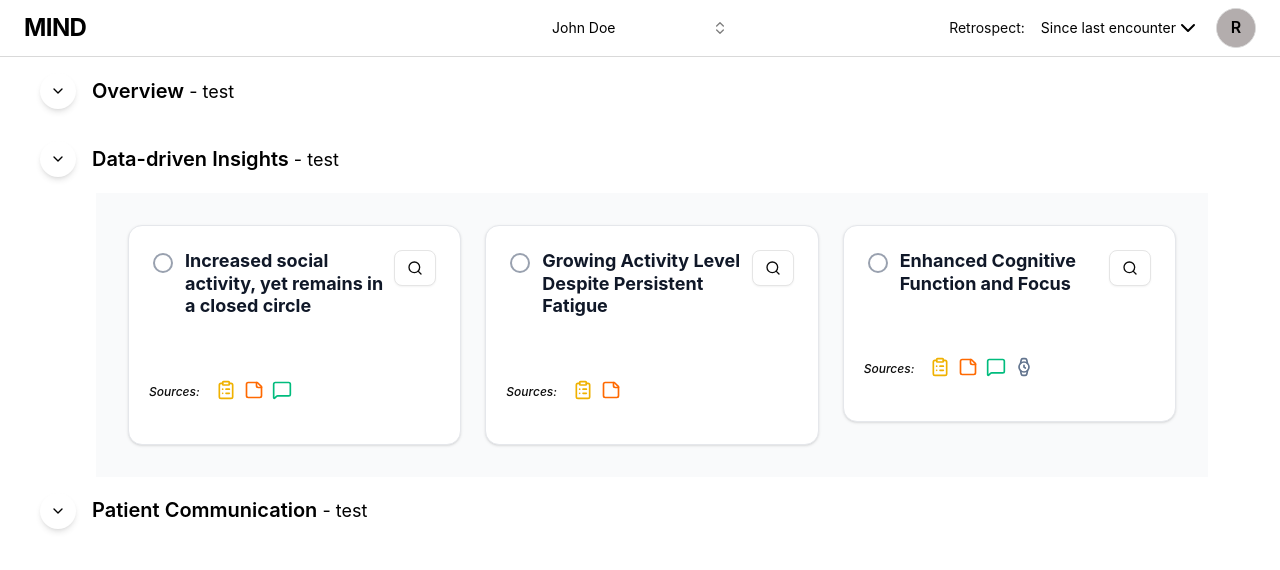
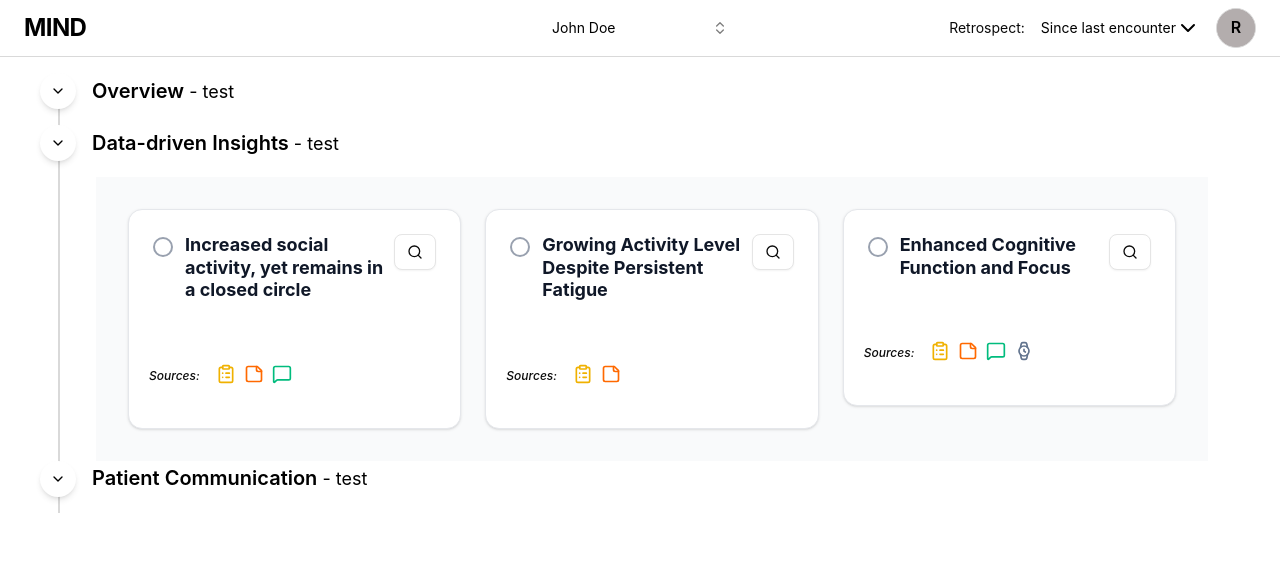
Before and after one commit to sea-lab-space/MIND, a React (Vite) app in the folder FE-mh-narrative-dashboard/: page / in a window 1280 px wide. Shown: the top 570 px of the page. Built offline with nearby package versions, Linux system fonts and the light colour scheme.

Commit message:
Fix card width issue with chapter guideline

```diff
--- a/FE-mh-narrative-dashboard/src/App.tsx
+++ b/FE-mh-narrative-dashboard/src/App.tsx
@@ -7,8 +7,12 @@ import DrilldownPanel from "./components/DrilldownPanel";
 import OverviewComponent from "@/components/OverviewComponent";
 
 function App() {
-  const [selectedInsightHeader, setSelectedInsightHeader] = useState<number[]>([]);
-  const [selectedInsightCard, setSelectedInsightCard] = useState<number | null>(null);
+  const [selectedInsightHeader, setSelectedInsightHeader] = useState<number[]>(
+    []
+  );
+  const [selectedInsightCard, setSelectedInsightCard] = useState<number | null>(
+    null
+  );
   const [isDrillDown, setIsDrillDown] = useState(false);
   const [expandedSections, setExpandedSections] = useState<{
     [key: string]: boolean;
@@ -109,17 +113,21 @@ function App() {
       <div className="w-full flex flex-1 bg-white min-h-0 flex-col sm:flex-row">
         <div
           className={`overflow-y-scroll p-4 ${
-                  isDrillDown ? "basis-full sm:basis-1/3 flex-none" : "basis-full flex-none"
+            isDrillDown
+              ? "basis-full sm:basis-1/3 flex-none"
+              : "basis-full flex-none"
           }`}
         >
-            <div className="w-full">
-              {/*<div className="left-10 inset-y-0 w-0.5 bg-[#d9d9d9]" />*/}
-              <div className="flex flex-col gap-4 pl-6">
+          <div className="relative flex basis-full">
+            {/* Connection line - spans full height of container */}
+            <div className="absolute left-10.5 top-4 h-full w-0.5 bg-[#d9d9d9]" />
+            <div className="flex-1 flex-col gap-4 pl-6">
               <SectionTitle
                 title="Overview"
                 subtitle="test"
                 isExpanded={expandedSections.overview}
                 onClick={() => toggleSection("overview")}
+                className="w-full"
               >
                 <OverviewComponent isExpanded={expandedSections.overview} />
               </SectionTitle>
@@ -141,17 +149,25 @@ function App() {
                       return (
                         <div
                           key={index}
-                                ref={(el) => (cardRefs.current[index] = el)}
+                          ref={(el) => {
+                            cardRefs.current[index] = el;
+                          }}
                           className={`${colSpan} w-full`}
                         >
                           <InsightCardComponent
                             title={card.title}
                             sources={card.sources}
                             isExpanded={expandedSections.insights}
-                                  isInsightHeaderSelected={selectedInsightHeader.includes(index)}
-                                  isInsightCardSelected={selectedInsightCard === index}
+                            isInsightHeaderSelected={selectedInsightHeader.includes(
+                              index
+                            )}
+                            isInsightCardSelected={
+                              selectedInsightCard === index
+                            }
                             handleCardSelect={() => handleCardSelection(index)}
-                                  handleCardHeaderClick={() => handleInsightCardHeaderSelect(index)}
+                            handleCardHeaderClick={() =>
+                              handleInsightCardHeaderSelect(index)
+                            }
                           />
                         </div>
                       );
@@ -167,7 +183,9 @@ function App() {
                 onClick={() => toggleSection("communication")}
               >
                 {expandedSections.communication && (
-                      <p className="text-[#000000]">Insights content would go here...</p>
+                  <p className="text-[#000000]">
+                    Insights content would go here...
+                  </p>
                 )}
               </SectionTitle>
             </div>
--- a/FE-mh-narrative-dashboard/src/components/OverviewComponent.tsx
+++ b/FE-mh-narrative-dashboard/src/components/OverviewComponent.tsx
@@ -5,35 +5,40 @@ interface OverviewComponentProps {
   isExpanded: boolean;
 }
 
-export default function OverviewComponent({ isExpanded }: OverviewComponentProps) {
+export default function OverviewComponent({
+  isExpanded,
+}: OverviewComponentProps) {
   return (
     <div className="transition-all duration-300">
       {isExpanded && (
-                <div className="flex flex-col lg:flex-row gap-4 w-full items-stretch">
-                    <div className="w-full lg:w-1/4">
+        <div className="flex flex-col sm:flex-row gap-4 mx-auto items-stretch">
+          <div className="sm:w-1/4">
             <div className="h-full bg-white shadow-sm rounded-xl p-4 border border-gray-200 flex flex-col">
               <h3 className="text-lg font-semibold mb-2">Overview Summary</h3>
               <p className="text-sm text-gray-600">
-                                This section contains a brief summary of key patient metrics or clinician notes.
+                This section contains a brief summary of key patient metrics or
+                clinician notes.
               </p>
             </div>
           </div>
 
-                    <div className="w-full lg:w-3/4 flex flex-col gap-4">
+          <div className="mx-auto sm:w-3/4 flex flex-col gap-4">
             <OverviewCardComponent icon={Activity} title="Physical Activity">
-                            Patient is maintaining regular walking routines, averaging 8,000 steps daily.
+              Patient is maintaining regular walking routines, averaging 8,000
+              steps daily.
             </OverviewCardComponent>
 
             <OverviewCardComponent icon={Brain} title="Cognitive Status">
-                            Noted improvement in memory recall and sustained attention over recent weeks.
+              Noted improvement in memory recall and sustained attention over
+              recent weeks.
             </OverviewCardComponent>
 
             <OverviewCardComponent icon={Heart} title="Mood & Emotion">
-                            Patient reports stable mood with occasional anxiety in social situations.
+              Patient reports stable mood with occasional anxiety in social
+              situations.
             </OverviewCardComponent>
           </div>
         </div>
-
       )}
     </div>
   );
--- a/FE-mh-narrative-dashboard/src/components/section.tsx
+++ b/FE-mh-narrative-dashboard/src/components/section.tsx
@@ -1,12 +1,13 @@
 import { ChevronDown } from "lucide-react";
 import { Button } from "@/components/ui/button";
 import type { SectionProps } from "@/types/props";
+import { cn } from "@/lib/utils";
 
 const Section: React.FC<SectionProps> = (props) => {
-  const { title, isExpanded, onClick, subtitle, icon, children } = props;
+  const { title, isExpanded, onClick, subtitle, icon, children, className } = props;
 
   return (
-    <div className="flex flex-col gap-4">
+    <div className="flex flex-col gap-4 w-full">
       <div className="flex items-center gap-4">
         <Button
           size="icon"
@@ -22,12 +23,13 @@ const Section: React.FC<SectionProps> = (props) => {
         <h2 className="text-xl font-semibold text-[#000000]">
           {title}
           <span className="text-lg text-[#000000] font-normal">
-            {" "}- {subtitle}
+            {" "}
+            - {subtitle}
           </span>
         </h2>
         {icon && <div className="flex-shrink-0">{icon}</div>}
       </div>
-      {children && <div className="px-14">{children}</div>}
+      {children && <div className={cn("px-14", className)}>{children}</div>}
     </div>
   );
 };
--- a/FE-mh-narrative-dashboard/src/index.css
+++ b/FE-mh-narrative-dashboard/src/index.css
@@ -2,6 +2,7 @@
 @import "tw-animate-css";
 
 @custom-variant dark (&:is(.dark *));
+
 
 :root {
   font-family: Inter, system-ui, Avenir, Helvetica, Arial, sans-serif;
--- a/FE-mh-narrative-dashboard/src/types/props.ts
+++ b/FE-mh-narrative-dashboard/src/types/props.ts
@@ -1,3 +1,5 @@
+import type { HTMLAttributes } from "react";
+
 export const DatasourceIconTypes = {
   passiveSensing: 'passive sensing',
   clinicalNotes: 'notes',
@@ -33,4 +35,5 @@ export interface SectionProps {
   subtitle?: string;
   icon?: any;
   children?: React.ReactNode;
+  className?: string;
 }
```
Lines whose indentation alone changed are shown as unchanged.
